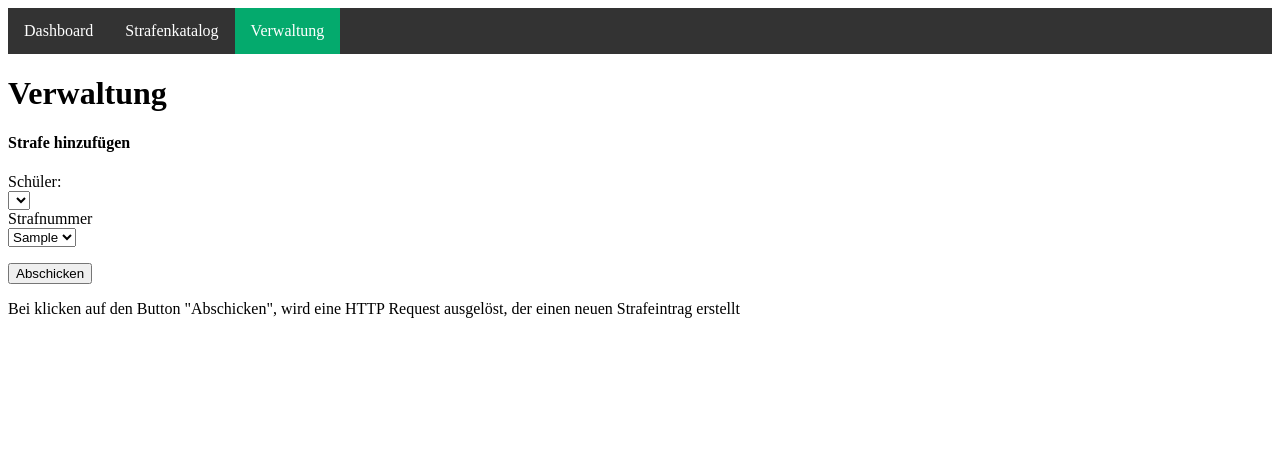
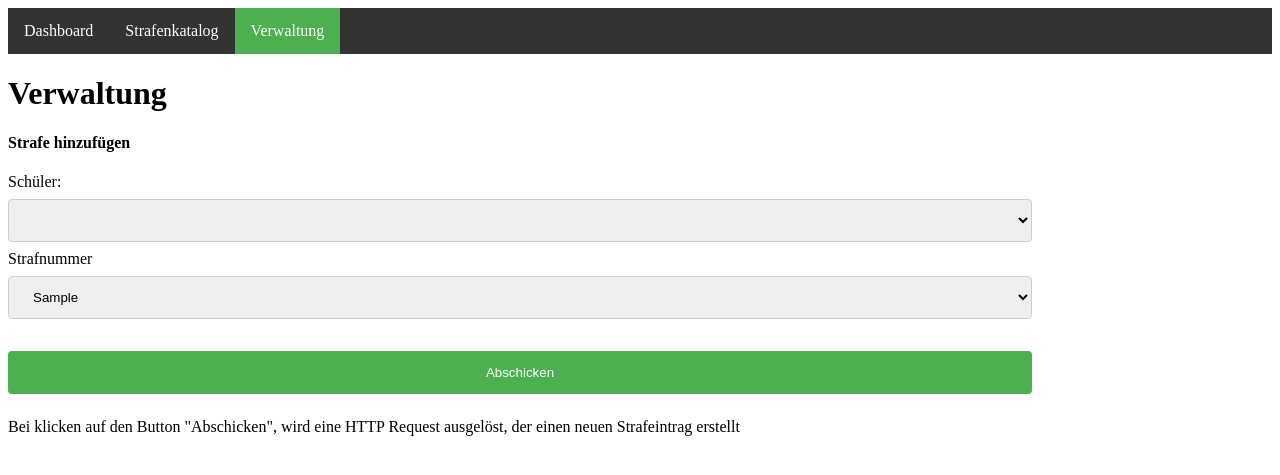
Before and after one commit to NickLammerskitten/Strafenkatalog, a PHP site: page /verwaltung/verwaltung.php in a window 1280 px wide. Shown: the top 475 px of the page. Run offline with PHP 8.4, Linux system fonts and the light colour scheme; tables that the repository leaves empty or names only in its code hold one stand-in row (values such as "Sample post"); data that the repository does not hold is empty.

Commit message:
16-moderneres-design changed some stylings

```diff
--- a/src/index.php
+++ b/src/index.php
@@ -16,6 +16,7 @@
 </nav>
 
 <!-- Content -->
+<div class="center">
     <h1>Dashboard</h1>
     <p>
         Herzlich willkommen im Strafenkatalog von unserem Kurs. <br>
@@ -33,5 +34,6 @@
         <li>Strafen als Liste, welcher Kommilitone, welche Strafen erhalten hat</li>
         <li>Verwaltung der Strafen</li>
     </ul>
+</div>
 </body>
 </html>
--- a/src/style.css
+++ b/src/style.css
@@ -24,8 +24,12 @@
 }
 
 .nav-bar .active {
-    background-color: #04AA6D;
+    background-color: #4CAF50;
     color: white;
+}
+
+.nav-bar .active li a:hover {
+    background-color: #45a049;
 }
 
 table{
@@ -35,14 +39,16 @@ table{
 table, th, td {
     border: 1px solid black;
     border-collapse: collapse;
+    text-align: center !important;
 }
 
 th {
     background-color: #04AA6D;
 }
+
 .center {
     margin: auto;
-    text-align: center;
     width: 50%;
+    text-align: left;
     vertical-align: middle;
 }
--- /dev/null
+++ b/src/verwaltung/verwaltung.css
@@ -0,0 +1,24 @@
+input[type=text], select {
+    width: 64rem;
+    padding: 12px 20px;
+    margin: 8px 0;
+    display: inline-block;
+    border: 1px solid #ccc;
+    border-radius: 4px;
+    box-sizing: border-box;
+}
+
+input[type=submit] {
+    width: 64rem;
+    background-color: #4CAF50;
+    color: white;
+    padding: 14px 20px;
+    margin: 8px 0;
+    border: none;
+    border-radius: 4px;
+    cursor: pointer;
+}
+
+input[type=submit]:hover {
+    background-color: #45a049;
+}
--- a/src/verwaltung/verwaltung.php
+++ b/src/verwaltung/verwaltung.php
@@ -5,6 +5,7 @@
 <head>
     <meta charset="UTF-8">
     <title>Verwaltung</title>
+    <link rel="stylesheet" href="verwaltung.css">
     <link rel="stylesheet" href="../style.css">
 </head>
 <body>
@@ -41,7 +42,7 @@
                 echo $strafe['Bezeichnung'] ?></option>
         <?php } ?>
     </select><p>
-    <input type="submit" value="Abschicken">
+    <input class="input" type="submit" value="Abschicken">
 </form>
 
 <p>Bei klicken auf den Button "Abschicken", wird eine HTTP Request ausgelöst, der einen neuen Strafeintrag erstellt</p>
```
Lines whose indentation alone changed are shown as unchanged.
